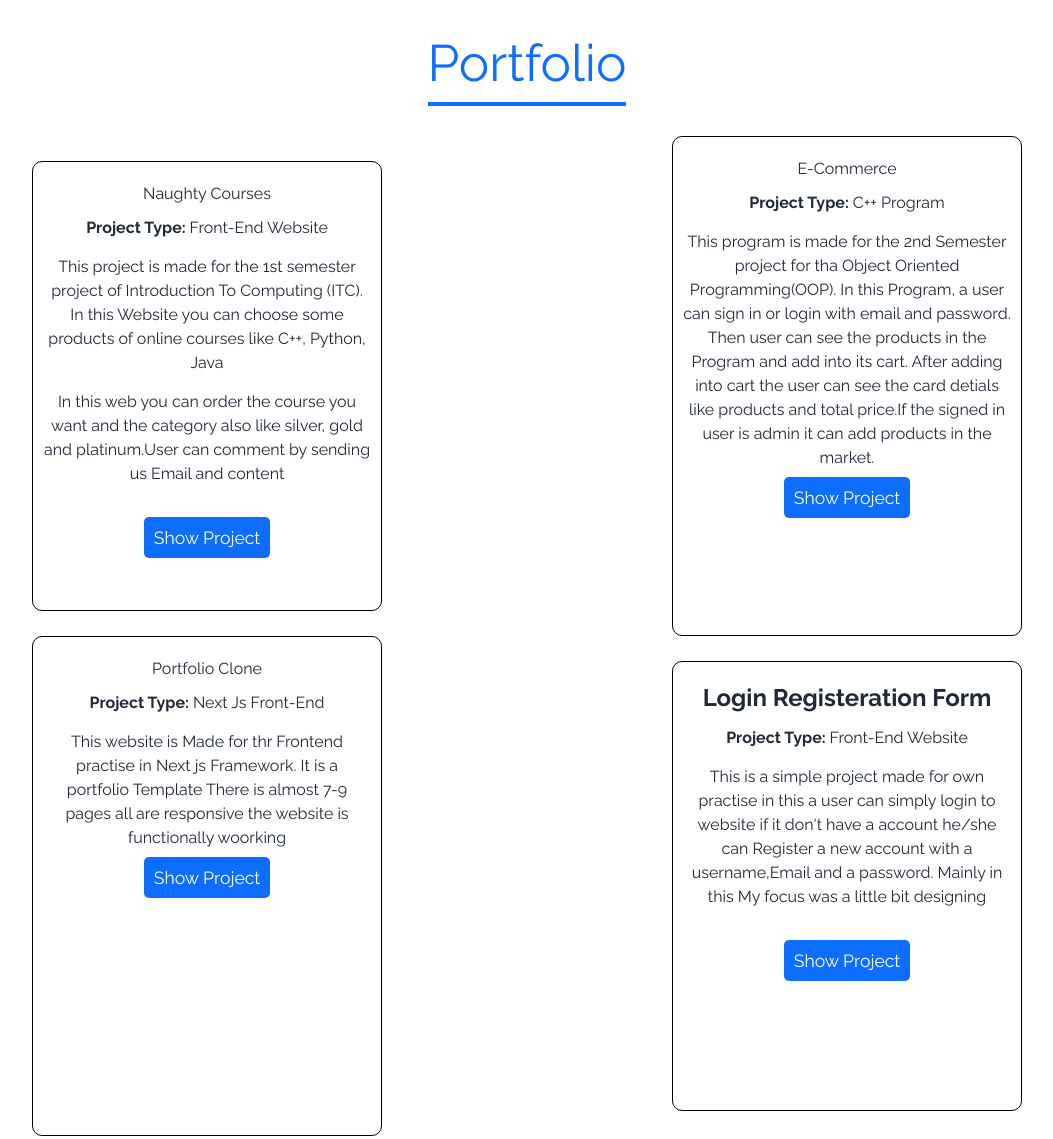
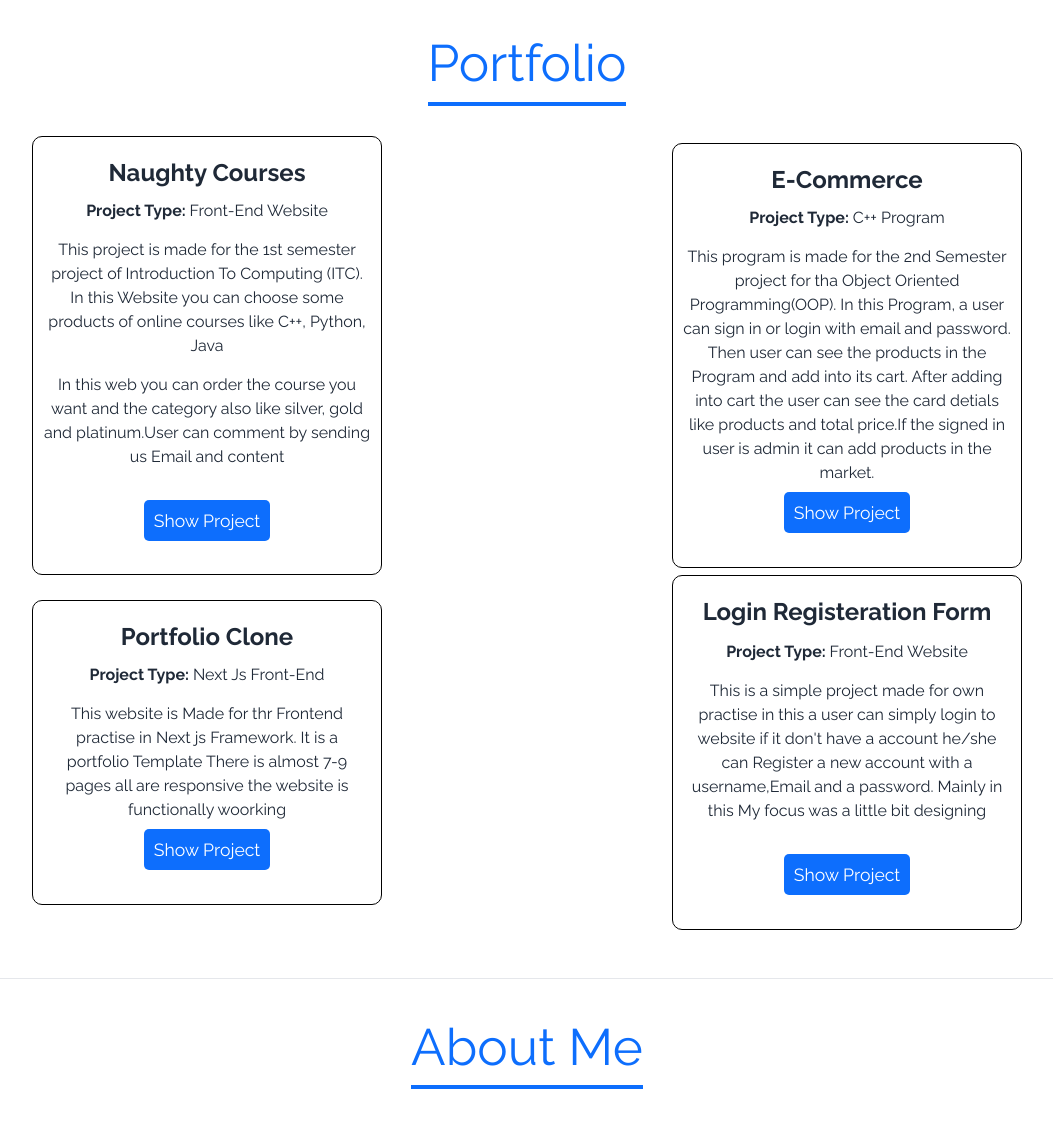
Before and after one commit to muazkhalid936/Portfolio-Web, a plain HTML site: page index.html in a window 1280 px wide. Shown: the part 780-1919 px from the top of the page, without its empty margins (113-1166 px from the left). Drawn offline with nearby package versions, Linux system fonts and the light colour scheme.

Commit message:
fix issue

```diff
--- a/css.css
+++ b/css.css
@@ -144,7 +144,7 @@ html {
   border-radius: 10px;
   border: 1px solid black;
   /* display: inline; */
-  height: 450px;
+  height: auto;
   width: 350px;
   margin: auto;
   align-items: center;
@@ -300,7 +300,7 @@ label {
   }
   .cards {
     width: 70%;
-    height: 370px;
+    height: auto;
     margin-top: 10px;
   }
 }
--- a/index.html
+++ b/index.html
@@ -98,8 +98,8 @@
             <div class="containers grid grid-cols-1 lg:grid-cols-2">
 
 
-                <div class="cards  ">
-                    <h1>Naughty Courses</h1>
+                <div class="cards pb-10 ">
+                    <h1 class="text-2xl font-bold">Naughty Courses</h1>
 
                     <p>
                         <b>
@@ -117,8 +117,8 @@
                     <a class="cardbuttons" target="_blank" href="https://muazkhalid936.github.io/Curses.github.io/">Show
                         Project</a>
                 </div>
-                <div class="cards  cardss">
-                    <h1>E-Commerce</h1>
+                <div class="cards  pb-10">
+                    <h1 class="text-2xl font-bold">E-Commerce</h1>
 
                     <p>
                         <b>
@@ -135,12 +135,12 @@
                         user can see the card detials like products and total price.If the signed in user is admin it
                         can add products in the market. </p>
 
-                    <a class="cardbuttons" target="_blank"
+                    <a class="cardbuttons " target="_blank"
                         href="https://github.com/Muazkhalid936/E-Commerce-OOP-Project">Show
                         Project</a>
                 </div>
-                <div class="cards  cardss">
-                    <h1>Portfolio Clone</h1>
+                <div class="cards pb-10 ">
+                    <h1 class="text-2xl font-bold">Portfolio Clone</h1>
 
                     <p>
                         <b>
@@ -156,7 +156,11 @@
                     <a class="cardbuttons" target="_blank" href="https://github.com/Muazkhalid936/cwt-project">Show
                         Project</a>
                 </div>
-                <div class="cards ">
+
+
+
+
+                <div class="cards  pb-10">
                     <h1 class="text-2xl font-bold">Login Registeration Form</h1>
 
                     <p class="mt-3">
```
